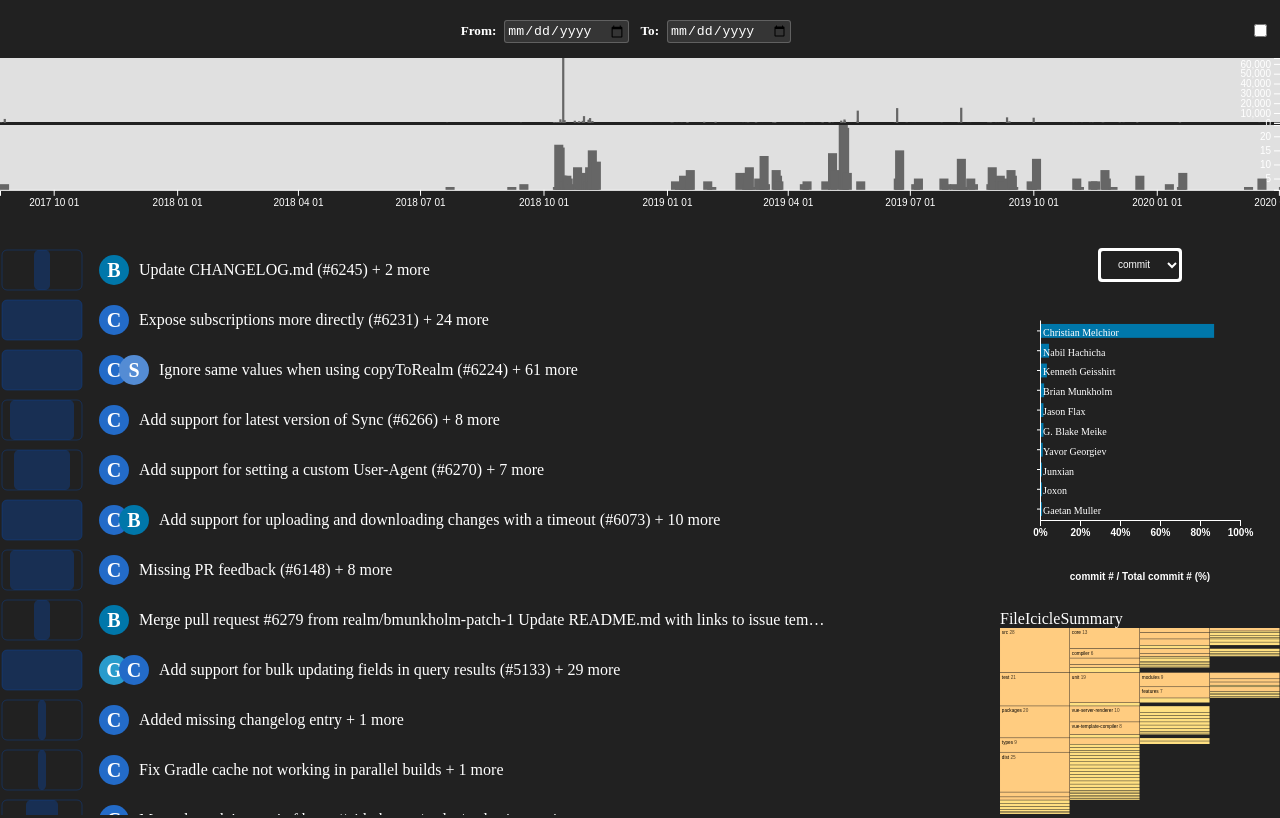
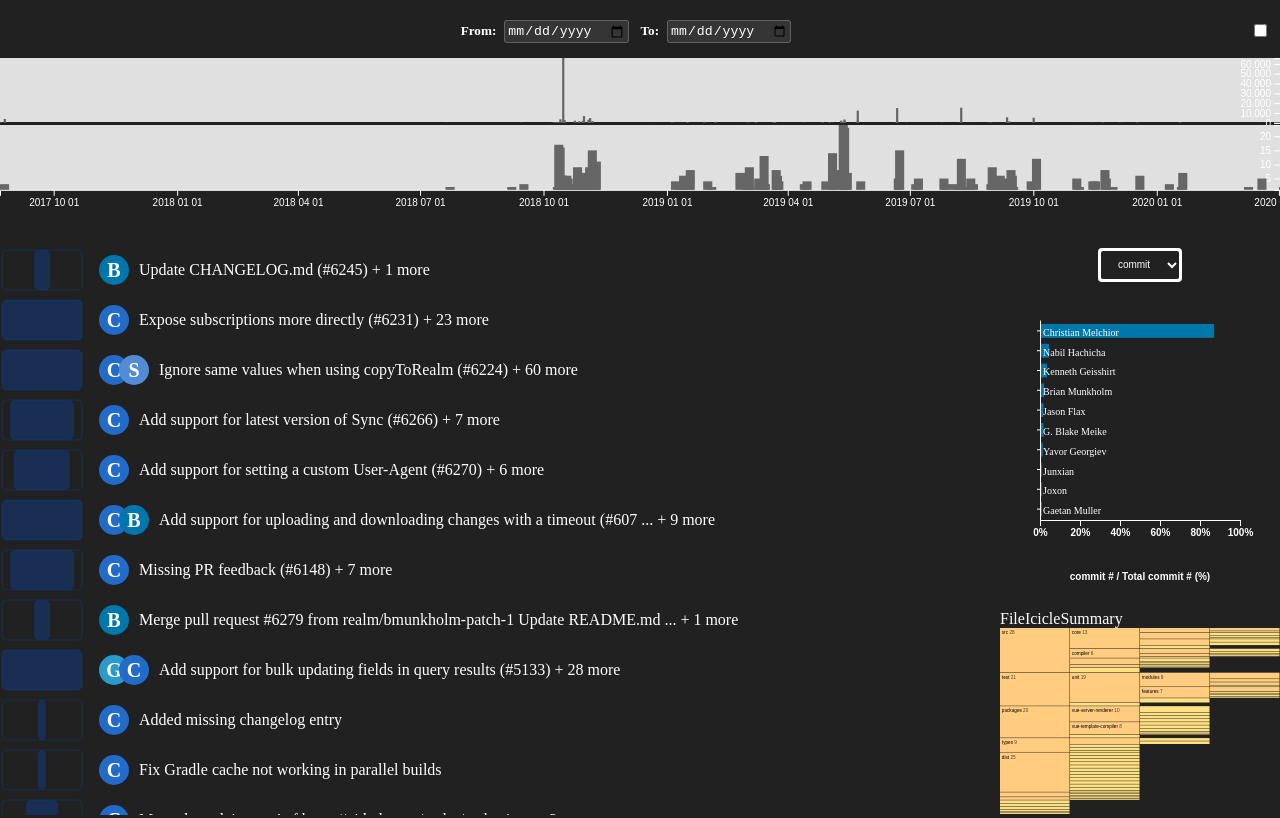
Before and after one commit to githru/githru-vscode-ext, a React (Create React App) app in the folder packages/view/: page / in a window 1280 px wide. Built offline with nearby package versions, Linux system fonts and the light colour scheme.

Commit message:
fix(view): modify long commit message

```diff
--- a/packages/view/src/components/VerticalClusterList/Summary/Summary.scss
+++ b/packages/view/src/components/VerticalClusterList/Summary/Summary.scss
@@ -129,9 +129,6 @@
     overflow: hidden;
     text-overflow: ellipsis;
     margin-left: 15px;
-  }
-
-  .more {
     cursor: pointer;
   }
 
--- a/packages/view/src/components/VerticalClusterList/Summary/Summary.tsx
+++ b/packages/view/src/components/VerticalClusterList/Summary/Summary.tsx
@@ -52,8 +52,13 @@ const Summary = ({ data, selectedData, setSelectedData }: SummaryProps) => {
                   )}
                 </span>
                 <span className="contents">
-                  {`${cluster.summary.content.message} + ${cluster.summary.content.count}`}
-                  <span className="more">{` more`}</span>
+                  {`${cluster.summary.content.message.slice(0, 70)} ${
+                    cluster.summary.content.message.length > 70 ? "..." : ""
+                  } ${
+                    cluster.summary.content.count > 0
+                      ? `+ ${cluster.summary.content.count} more`
+                      : ""
+                  } `}
                 </span>
               </p>
             </div>
--- a/packages/view/src/components/VerticalClusterList/Summary/Summary.util.ts
+++ b/packages/view/src/components/VerticalClusterList/Summary/Summary.util.ts
@@ -9,15 +9,25 @@ export function getInitData({ data }: GlobalProps) {
   const clusters: Cluster[] = [];
 
   data.map((clusterNode) => {
+    const { message } =
+      clusterNode.commitNodeList[clusterNode.commitNodeList.length - 1].commit;
+
+    let resultMsg =
+      message.indexOf("/n/n", 0) > -1
+        ? message.slice(0, message.indexOf("/n/n", 0))
+        : message;
+    resultMsg =
+      resultMsg.indexOf("/n", 0) > -1
+        ? resultMsg.slice(0, message.indexOf("/n", 0))
+        : resultMsg;
+
     const cluster: Cluster = {
       clusterId: clusterNode.commitNodeList[0].clusterId,
       summary: {
         authorNames: [],
         content: {
-          message:
-            clusterNode.commitNodeList[clusterNode.commitNodeList.length - 1]
-              .commit.message,
-          count: clusterNode.commitNodeList.length,
+          message: resultMsg,
+          count: clusterNode.commitNodeList.length - 1,
         },
       },
     };
```
